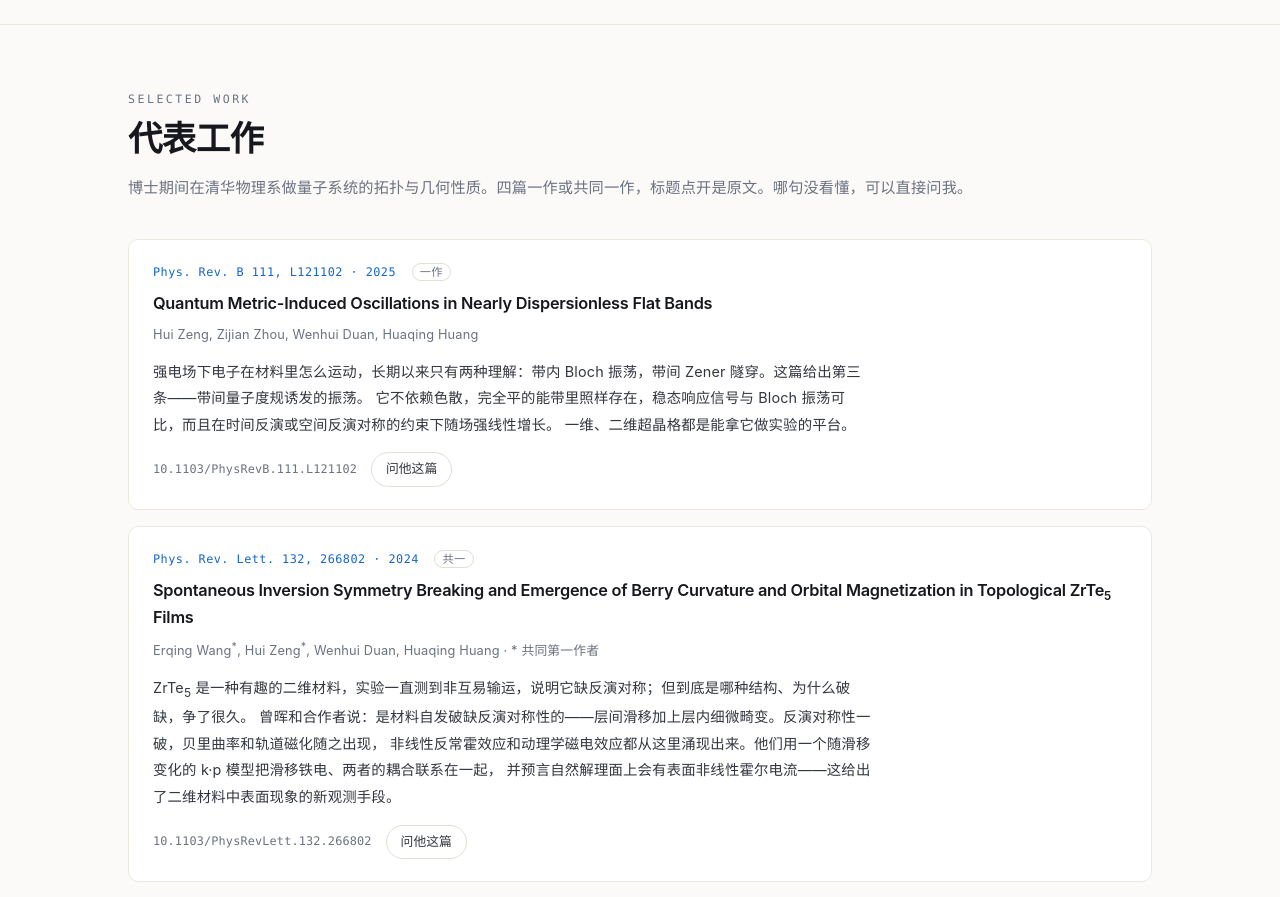
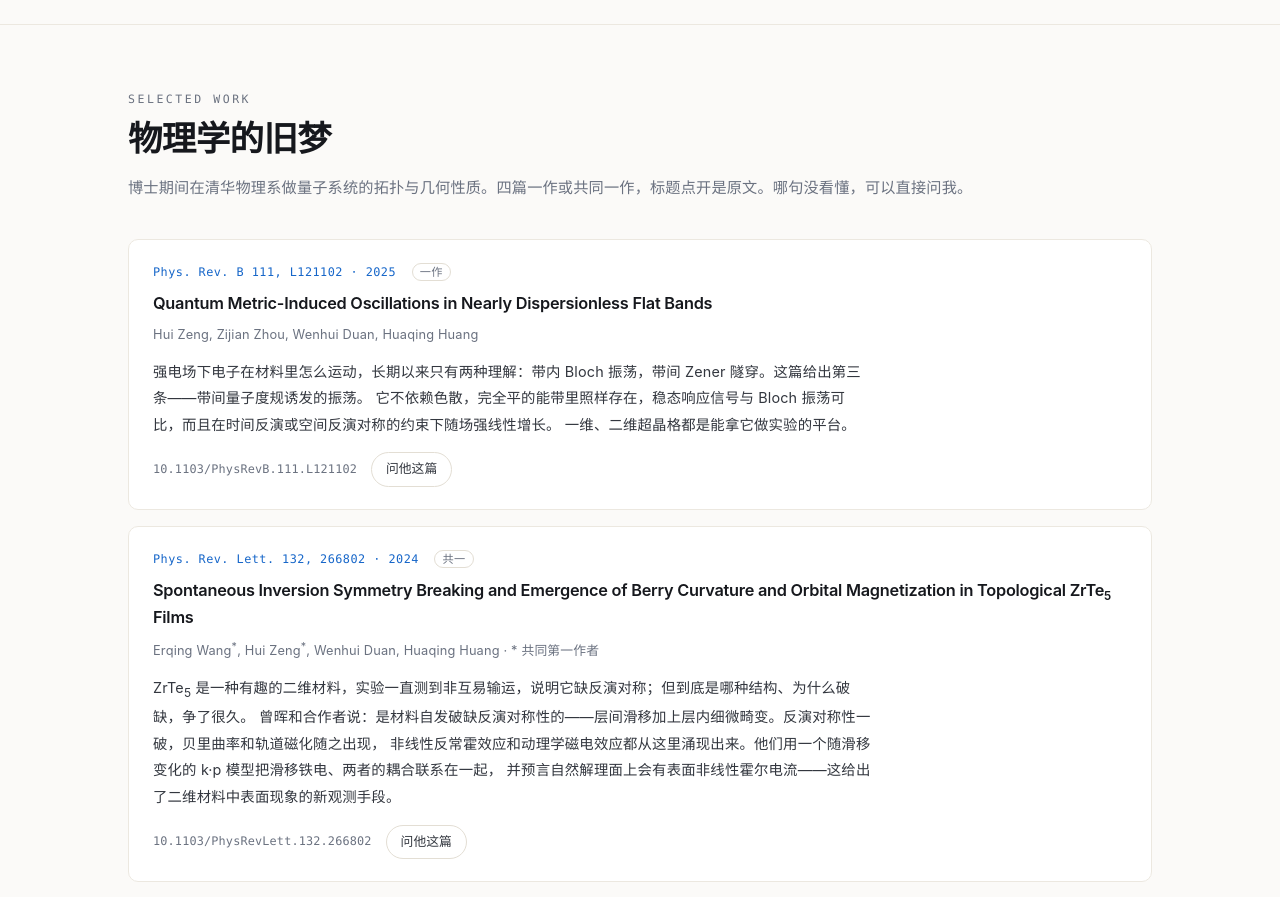
Before and after one commit to ZENG-Hui/ZENG-Hui.github.io, a plain HTML site: page index.html in a window 1280 px wide. Shown: the part 2440-3337 px from the top of the page. Drawn offline with Linux system fonts and the light colour scheme.

Commit message:
docs(papers): rename section to physics old dreams

```diff
--- a/index.html
+++ b/index.html
@@ -205,7 +205,7 @@
     <div class="wrap">
       <header class="section-head">
         <p class="label">SELECTED WORK</p>
-        <h2>代表工作</h2>
+        <h2>物理学的旧梦</h2>
         <p class="section-sub">博士期间在清华物理系做量子系统的拓扑与几何性质。四篇一作或共同一作，标题点开是原文。哪句没看懂，可以直接问我。</p>
       </header>
 
```
